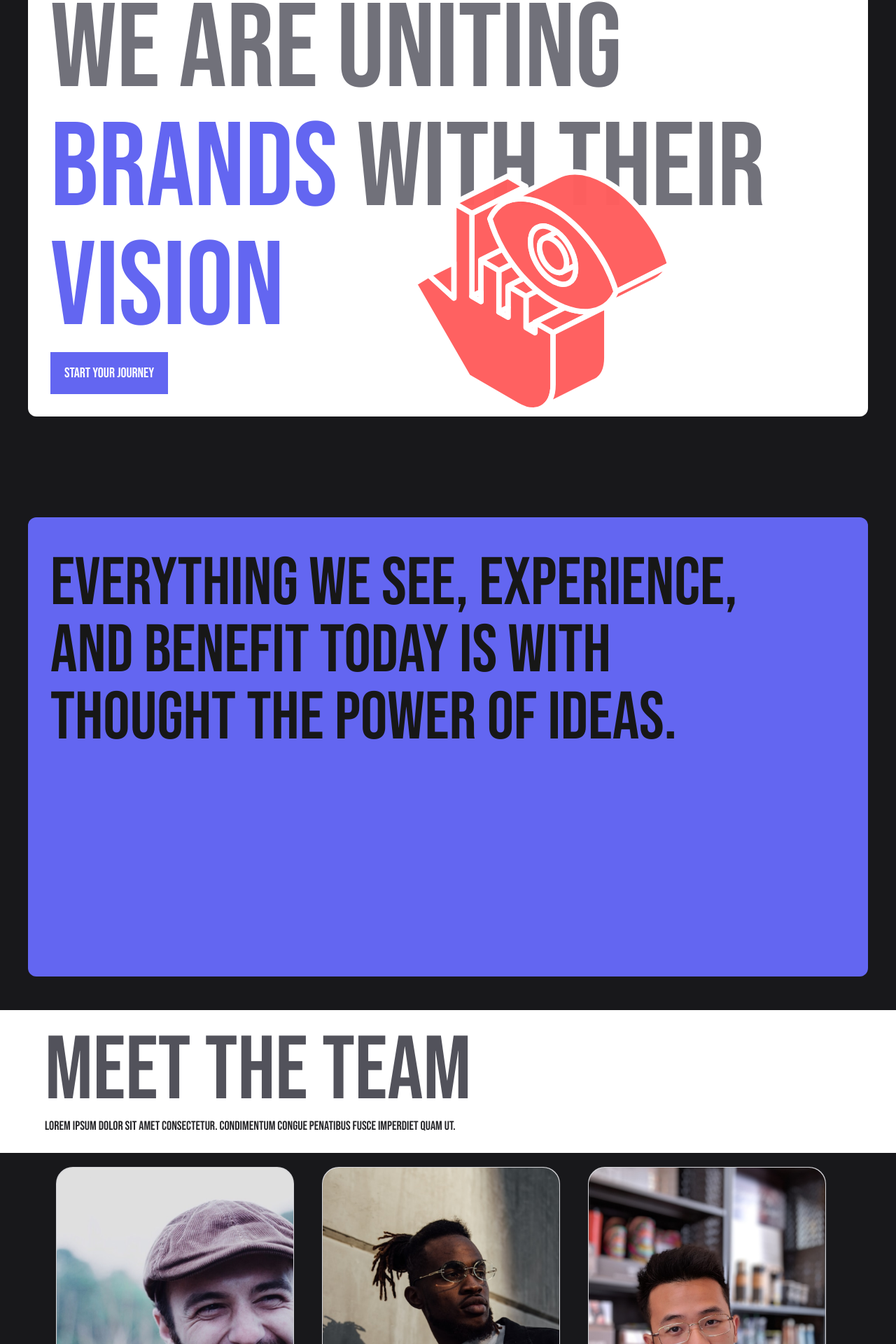
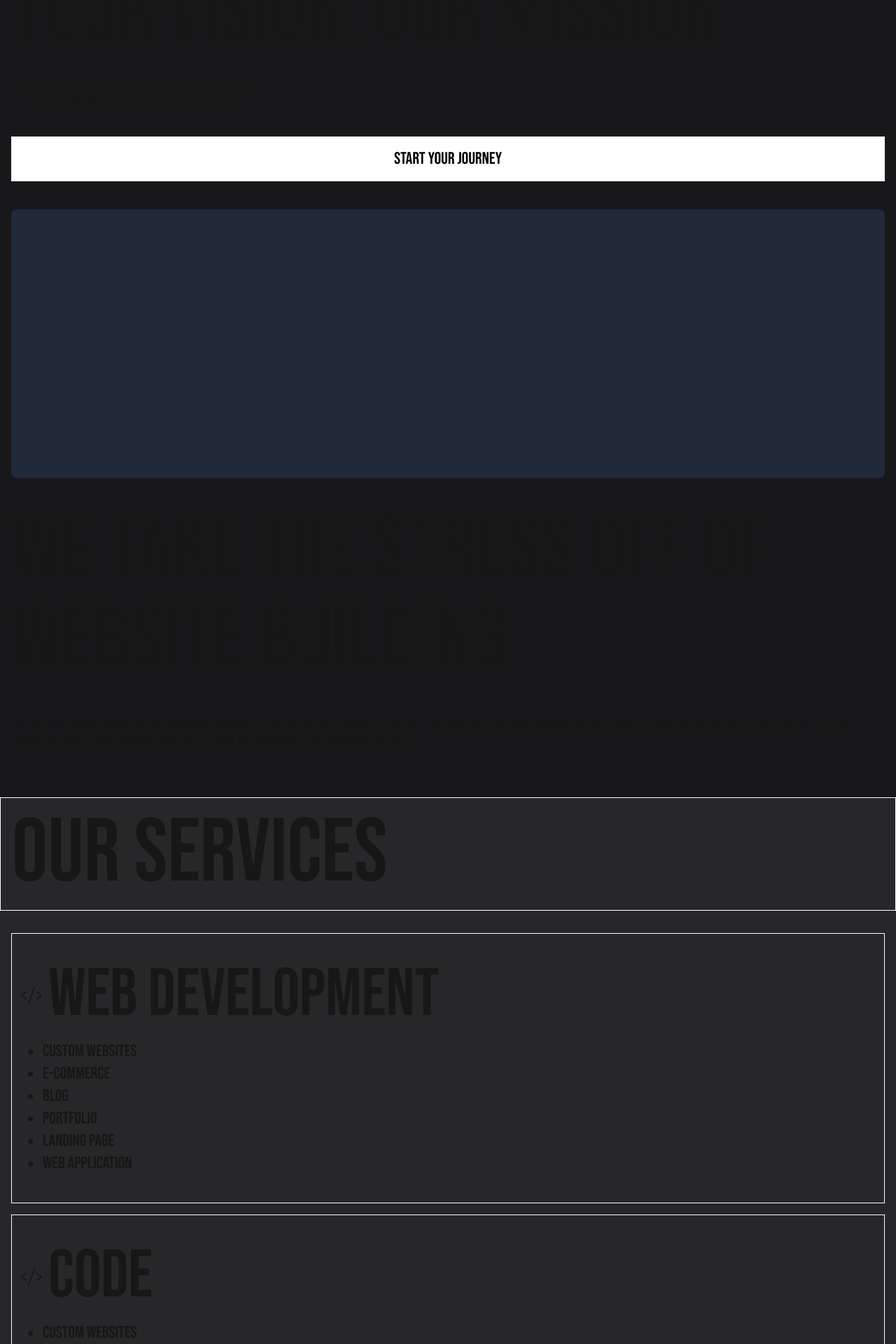
Before and after one commit to simonlearnscoding/sidebusiness-landing-page, a Next.js app: page / in a window 1280 px wide. Shown: the part 217-2137 px from the top of the page at 70% size. Built offline with nearby package versions, Linux system fonts and the light colour scheme.

Commit message:
got until services I[32;2uthink

```diff
--- a/src/app/components/Navbar.tsx
+++ b/src/app/components/Navbar.tsx
@@ -10,7 +10,7 @@ const bebasNeue = Bebas_Neue({
 const Navbar = () => {
   const scrollToSection = useSectionStore((state) => state.scrollToSection);
   return (
-    <div className="sticky flex top-4 items-center px-3 sm:px-10  z-50  h-fit w-full">
+    <div className="sticky flex top-4 items-center px-4 sm:px-10  z-50  h-fit w-full">
       {/* LOGO */}
       <div className="font-sans text-xl w-full h-full font-normal text-zinc-50">
         LOGO
--- a/src/app/globals.css
+++ b/src/app/globals.css
@@ -36,13 +36,13 @@ body {
 
 @layer base {
   h1 {
-    @apply font-bebas lg:text-9xl md:text-8xl sm:block  sm:text-7xl text-6xl;
+    @apply font-bebas lg:text-9xl md:text-8xl sm:block  text-6xl;
   }
 
   h2 {
-    @apply font-bebas lg:text-8xl md:text-7xl sm:block  sm:text-7xl text-6xl;
+    @apply font-bebas lg:text-8xl md:text-7xl sm:block  sm:text-7xl text-5xl;
   }
   p {
-    @apply sm:text-lg  text-base font-sans;
+    @apply sm:text-lg  text-2xl font-sans;
   }
 }
--- a/src/app/modules/OurServices/Parallax.tsx
+++ b/src/app/modules/OurServices/Parallax.tsx
@@ -47,11 +47,10 @@ export default function ParallaxComponent() {
   return (
     <div ref={scrollRef} className=" z-0">
       <Section section="first">
-        <Container bgColor="white">
+        <Container bgColor="">
           <div className="flex relative  h-full flex-col">
             <h1 className="text-zinc-500 lg:w-11/12 text-8xl md:text-9xl xl:text-[170px]">
-              WE ARE Uniting <span className="text-primary-500">BRANDS</span>{" "}
-              with their <span className="text-primary-500">VISION</span>
+              Your Vision, Our Mission
             </h1>
 
             <div className="mt-auto mb-8 flex flex-col gap-3">
--- a/src/app/page.tsx
+++ b/src/app/page.tsx
@@ -1,8 +1,7 @@
-// app/page.tsx
-// app/page.tsx
 "use client";
 import useScrollAndMousePosition from "@/hooks/useScrollAndMousePos";
 import Navbar from "./components/Navbar";
+import { Code } from "@phosphor-icons/react";
 // import ContactFormSection from "./modules/ContactForm";
 // import HeaderSection from "./modules/Header";
 import MobileCTA from "./components/MobileCTA";
@@ -20,18 +19,148 @@ export default function Home() {
 
   // return <ParallaxComponent />;
   return (
-    <div className=" relative bg-zinc-900">
+    <div className=" relative h-fit bg-zinc-900">
       <Navbar />
       <MobileCTA />
-      <ParallaxComponent />
+      <Header />
+      <SubHeader />
+      <Explanation />
+      <Services />
+      <BookAnAppointment />
+      {/* <ParallaxComponent /> */}
       {/* <HeaderSection id="header" /> */}
-      <MeetTheTeam id="team" />
+      {/* <MeetTheTeam id="team" /> */}
 
       {/* <OurServicesSection id="services" /> */}
 
-      <LetsChat id="contact" />
+      {/* <LetsChat id="contact" /> */}
       {/* <ContactFormSection id="contact" /> */}
       {/* <Comet /> */}
     </div>
   );
 }
+
+function Header() {
+  return (
+    <div className="flex flex-col gap-10 mx-4 mt-28">
+      <h1 className="flex  flex-col">YOUR VISION, OUR MISSION</h1>
+      <p className="flex text-2xl font-sans  w-9/12 flex-col">
+        At Zuesite We Make Your Vision Into Reality
+      </p>
+      <button className="bg-white font-sans text-2xl text-black py-4 px-5 ">
+        START YOUR JOURNEY
+      </button>
+    </div>
+  );
+}
+
+function SubHeader() {
+  return (
+    <div className=" w-full my-10">
+      <div className="mx-4  rounded-lg bg-gray-800 h-96"> </div>
+    </div>
+  );
+}
+
+function Explanation() {
+  return (
+    <div className="flex mx-4 gap-10 flex-col mb-16 ">
+      <h1 className="flex  flex-col">
+        we take the stress off of website building
+      </h1>
+      <p className="flex  font-sans   flex-col">
+        With an exceptional team of experts in website building, we will listen
+        and implement every detail you have for your dream website. We don't
+        force a cookie-cutter one size fits all template that lacks originality
+        or any unique qualities that you get from Wix, Wordpress, and other page
+        builders.
+      </p>
+    </div>
+  );
+}
+
+function Service({ name, bullets }) {
+  return (
+    <div className="flex px-3  border-solid border-[1px]  border-white py-10 flex-col">
+      <div className="flex items-center gap-2 ">
+        <Code size={32} />
+        <h2 className="   ">{name}</h2>
+      </div>
+      <ul className=" list-disc pl-8 mt-4">
+        {bullets.map((bullet, index) => (
+          <li key={index} className="font-sans text-2xl">
+            {" "}
+            {bullet}{" "}
+          </li>
+        ))}
+      </ul>
+    </div>
+  );
+}
+function BookAnAppointment() {
+  return (
+    <div className="flex my-12 px-4  flex-col ">
+      <h2 className="flex mb-3   flex-col">
+        Book an appointment for a free 45 min consultation call to discuss your
+        dream website.
+      </h2>
+      <p className="mb-6">Let’s put your business on the map!</p>
+      <button className="bg-white font-sans text-2xl text-black py-4 px-5 ">
+        SAVE A SPOT
+      </button>
+    </div>
+  );
+}
+
+function Services() {
+  const services = [
+    {
+      name: "Web Development",
+      bullets: [
+        "Custom Websites",
+        "E-commerce",
+        "Blog",
+        "Portfolio",
+        "Landing Page",
+        "Web Application",
+      ],
+    },
+
+    {
+      name: "Code",
+      bullets: [
+        "Custom Websites",
+        "E-commerce",
+        "Blog",
+        "Portfolio",
+        "Landing Page",
+        "Web Application",
+      ],
+    },
+
+    {
+      name: "Design",
+      bullets: [
+        "Custom Websites",
+        "E-commerce",
+        "Blog",
+        "Portfolio",
+        "Landing Page",
+        "Web Application",
+      ],
+    },
+  ];
+  return (
+    <div className="flex bg-zinc-800 border-solid  flex-col">
+      <div className="py-4 px-4   border-solid border-[1px] border-white ">
+        <h1 className=" w-full  ">OUR SERVICES</h1>
+      </div>
+
+      <div className=" w-full px-4 flex flex-col gap-4 py-8">
+        {services.map((service) => (
+          <Service name={service.name} bullets={service.bullets} />
+        ))}
+      </div>
+    </div>
+  );
+}
```
